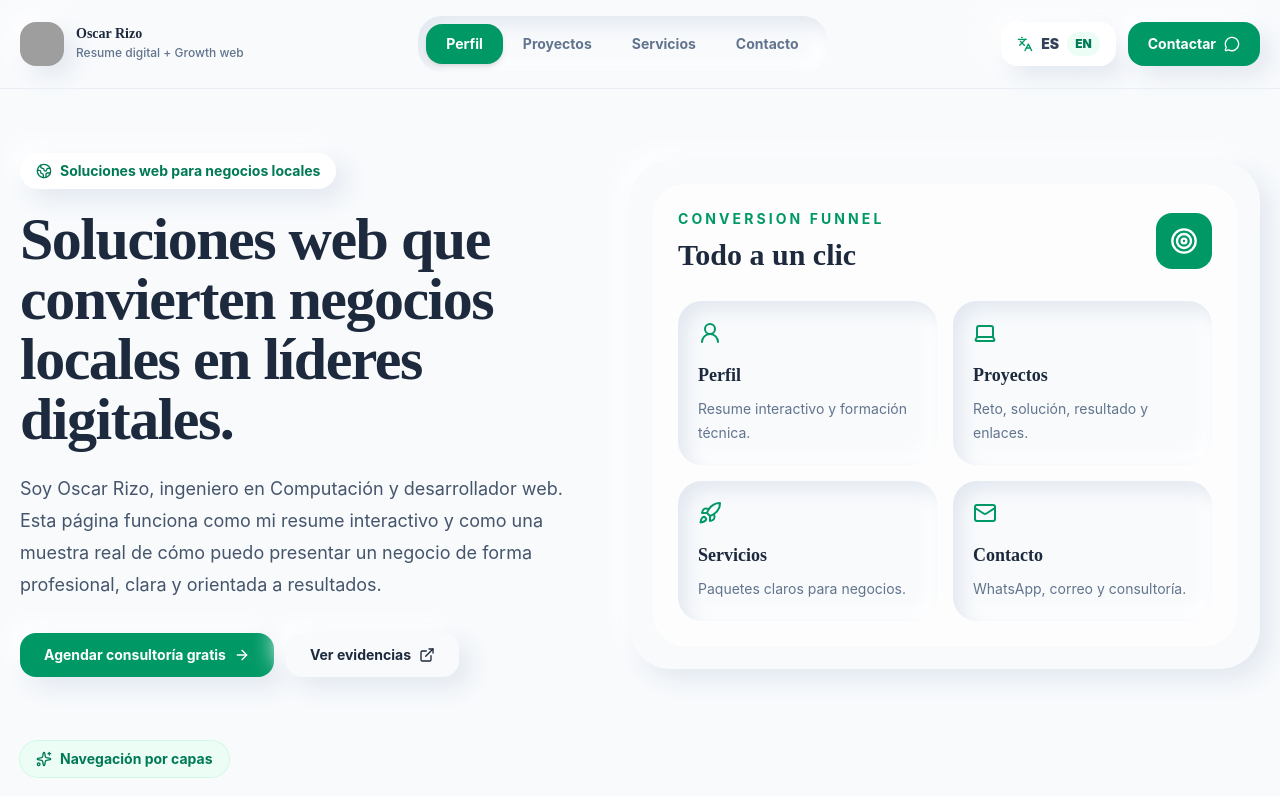
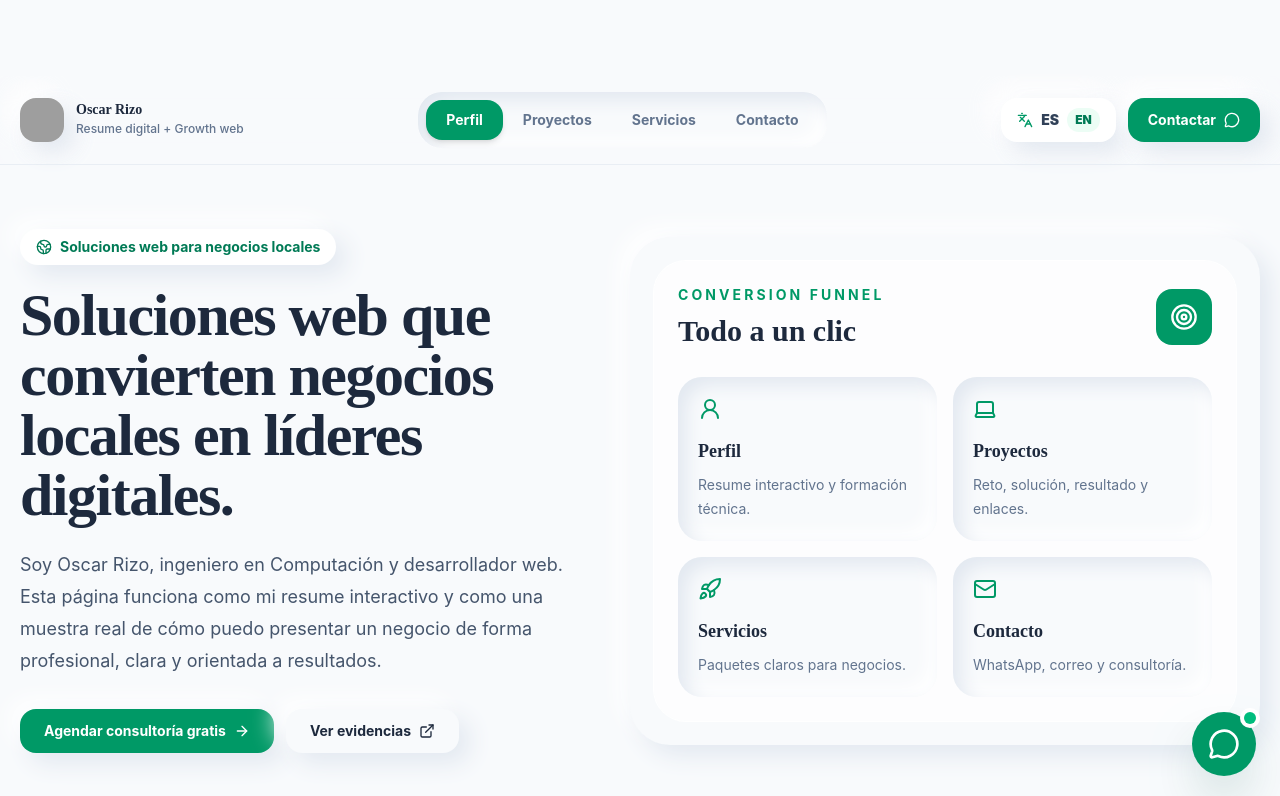
Before and after one commit to FernandoRizo/LandingPage, a React (Vite) app: page / in a window 1280 px wide. Shown: the top 796 px of the page. Built offline with nearby package versions, Linux system fonts and the light colour scheme; grey boxes are pictures that could not be loaded.

Commit message:
Render floating WhatsApp button and add spacing for fixed header

```diff
--- a/src/App.jsx
+++ b/src/App.jsx
@@ -5,6 +5,7 @@ import Header from "./components/layout/Header";
 import Hero from "./components/sections/Hero";
 import SectionTitle from "./components/ui/SectionTitle";
 import TabContent from "./components/tabs/TabContent";
+import FloatingWhatsApp from "./components/common/FloatingWhatsApp";
 
 export default function App() {
   const [activeTab, setActiveTab] = useState("perfil");
@@ -33,7 +34,7 @@ export default function App() {
   };
 
   return (
-    <main className="min-h-screen overflow-x-hidden bg-[#F8FAFC] font-['Inter'] text-slate-800">
+    <main className="min-h-screen overflow-x-hidden bg-[#F8FAFC] pt-[92px] font-['Inter'] text-slate-800 md:pt-[76px]">
       <Header
         activeTab={activeTab}
         openTab={openTab}
@@ -57,6 +58,8 @@ export default function App() {
         <TabContent activeTab={activeTab} t={t} language={language} />
       </section>
 
+      <FloatingWhatsApp t={t} />
+
       <footer className="border-t border-slate-200 px-5 py-8 text-center text-sm font-medium text-slate-500">
         <p>
           © {new Date().getFullYear()} {profile.shortName}. {t.footer}
```
